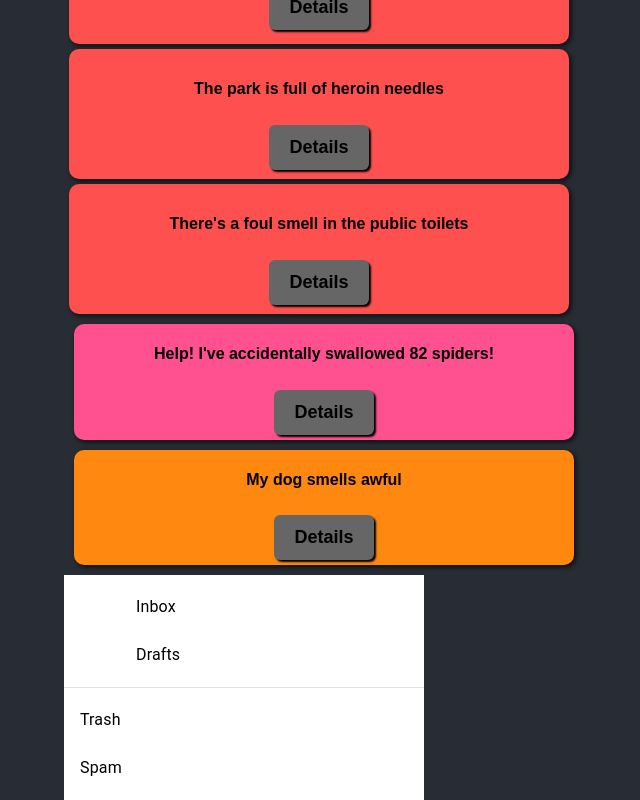
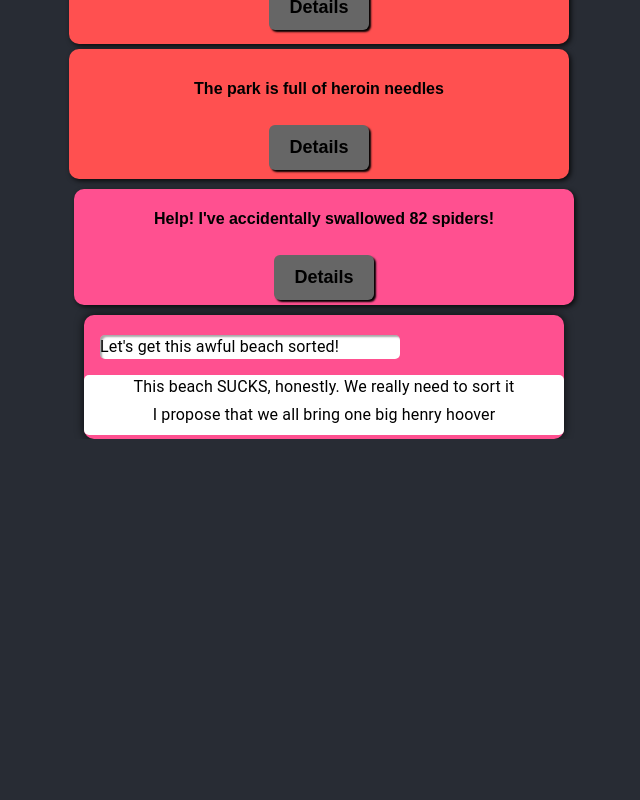
Before and after one commit to TrisRosco/portfolio, a React (Create React App) app in the folder pf/: page / in a window 1280 px wide. Shown: the part 385-1185 px from the top of the page, without its empty margins (316-956 px from the left). After the commit the page ends 824 px from the top, so only its background shows below. Built offline with nearby package versions, Linux system fonts and the light colour scheme; a web font is replaced by a local one.

Commit message:
This is looking better. Added MUI

```diff
--- a/pf/package.json
+++ b/pf/package.json
@@ -38,5 +38,8 @@
       "last 1 firefox version",
       "last 1 safari version"
     ]
+  },
+  "devDependencies": {
+    "react-router-dom": "^6.12.0"
   }
 }
--- a/pf/src/components/app/App.js
+++ b/pf/src/components/app/App.js
@@ -46,9 +46,7 @@ function App() {
         </div>
         <Card header="Let's clean up pentewan beach!" body="This beach is utterly disgusting, let's do something about it!" />
         <Card2 header="The park is full of heroin needles" body="I can't eat them all by myself" />
-        <Card2 header="There's a foul smell in the public toilets" body="I just thought you aught to know" />
         <Card3 color="#ff5090" header="Help! I've accidentally swallowed 82 spiders!" body="I was trying to tie my shoes!" />
-        <Card3 color="#ff8910" header="My dog smells awful" body="He hasn't got a nose" />
         {/* <img src={jeff} alt="jeff" /> */}
         <Card4></Card4>
 
--- a/pf/src/components/card4/index.js
+++ b/pf/src/components/card4/index.js
@@ -1,50 +1,71 @@
-import * as React from 'react';
-import Box from '@mui/material/Box';
-import List from '@mui/material/List';
-import ListItem from '@mui/material/ListItem';
-import ListItemButton from '@mui/material/ListItemButton';
-import ListItemIcon from '@mui/material/ListItemIcon';
-import ListItemText from '@mui/material/ListItemText';
-import Divider from '@mui/material/Divider';
+import * as React from "react";
+import List from "@mui/material/List";
+import ListItemButton from "@mui/material/ListItemButton";
+import ListItemIcon from "@mui/material/ListItemIcon";
+import ListItemText from "@mui/material/ListItemText";
+import Collapse from "@mui/material/Collapse";
+import { motion } from "framer-motion";
+import { height, maxHeight } from "@mui/system";
 
 export default function Card4() {
+  const [open, setOpen] = React.useState(true);
+
+  const handleClick = () => {
+    setOpen(!open);
+  };
+
   return (
-    <Box sx={{ width: '100%', maxWidth: 360, bgcolor: 'background.paper' }}>
-      <nav aria-label="main mailbox folders">
-        <List>
-          <ListItem disablePadding>
-            <ListItemButton>
-              <ListItemIcon>
-
-              </ListItemIcon>
-              <ListItemText primary="Inbox" />
-            </ListItemButton>
-          </ListItem>
-          <ListItem disablePadding>
-            <ListItemButton>
-              <ListItemIcon>
-
-              </ListItemIcon>
-              <ListItemText primary="Drafts" />
-            </ListItemButton>
-          </ListItem>
+    <motion.div>
+    <List
+      sx={{
+        width: "100%",
+        maxWidth: 480,
+        bgcolor: "#ff5090",
+        borderRadius: "10px",
+        border: "none",
+        boxShadow: "0px 0px 10px 0px rgba(0,0,0,0.75)",
+        allignItems: "center",
+        justifyContent: "center",
+        display: "inline-block",
+      }}
+      component="nav"
+      aria-labelledby="nested-list-subheader"
+    >
+      <ListItemButton onClick={handleClick}>
+        <ListItemText
+          primary="Let's get this awful beach sorted!"
+          sx={{
+            bgcolor: "white",
+            width: "100%",
+            height: "100%",
+            maxWidth: 300,
+            maxHeight: 100,
+            borderRadius: "5px",
+            border: "none",
+            boxShadow: "inset 2px 2px 2px 0px rgba(0,0,0,0.35)",
+            allignItems: "center",
+            justifyContent: "center",
+            display: "inline-block",
+          }}
+        />
+      </ListItemButton>
+      <Collapse in={open} timeout="auto" unmountOnExit>
+        <List
+          component="div"
+          disablePadding
+          sx={{
+            bgcolor: "white",
+            height: "100%",
+            maxHeight: 100,
+            borderRadius: "5px",
+            border: "none",
+          }}
+        >
+          <ListItemText primary="This beach SUCKS, honestly. We really need to sort it" />
+          <ListItemText primary="I propose that we all bring one big henry hoover" />
         </List>
-      </nav>
-      <Divider />
-      <nav aria-label="secondary mailbox folders">
-        <List>
-          <ListItem disablePadding>
-            <ListItemButton>
-              <ListItemText primary="Trash" />
-            </ListItemButton>
-          </ListItem>
-          <ListItem disablePadding>
-            <ListItemButton component="a" href="#simple-list">
-              <ListItemText primary="Spam" />
-            </ListItemButton>
-          </ListItem>
-        </List>
-      </nav>
-    </Box>
+      </Collapse>
+    </List>
+    </motion.div>
   );
 }
```
Also changed, not shown: 1 other file (tests, documents, lock files or other folders).
